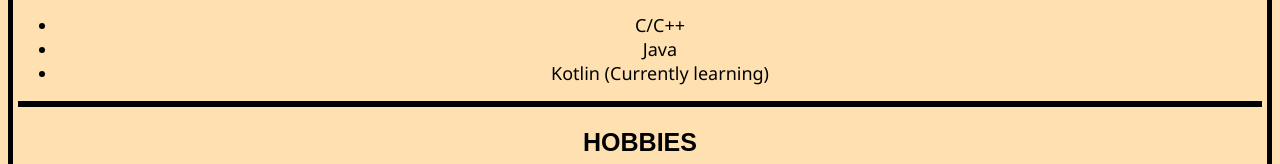
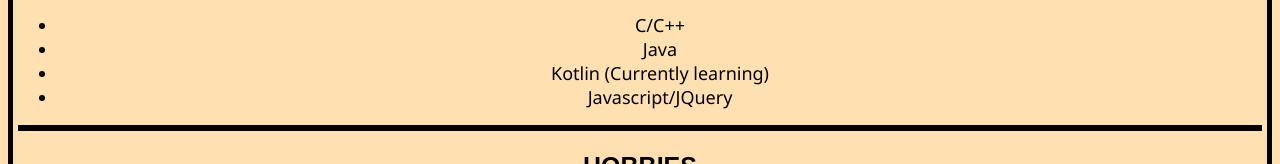
Before and after one commit to TritonSaber/tri_bio_page, a plain HTML site: page index.html in a window 1280 px wide. Shown: the part 636-800 px from the top of the page. Drawn offline with Linux system fonts and the light colour scheme.

Commit message:
Update index.html

```diff
--- a/index.html
+++ b/index.html
@@ -104,6 +104,7 @@
                 <li>C/C++</li>
                 <li>Java</li>
                 <li>Kotlin (Currently learning)</li>
+                <li>Javascript/JQuery</li>
             </ul>
         </p>
         <hr class="first">
```
